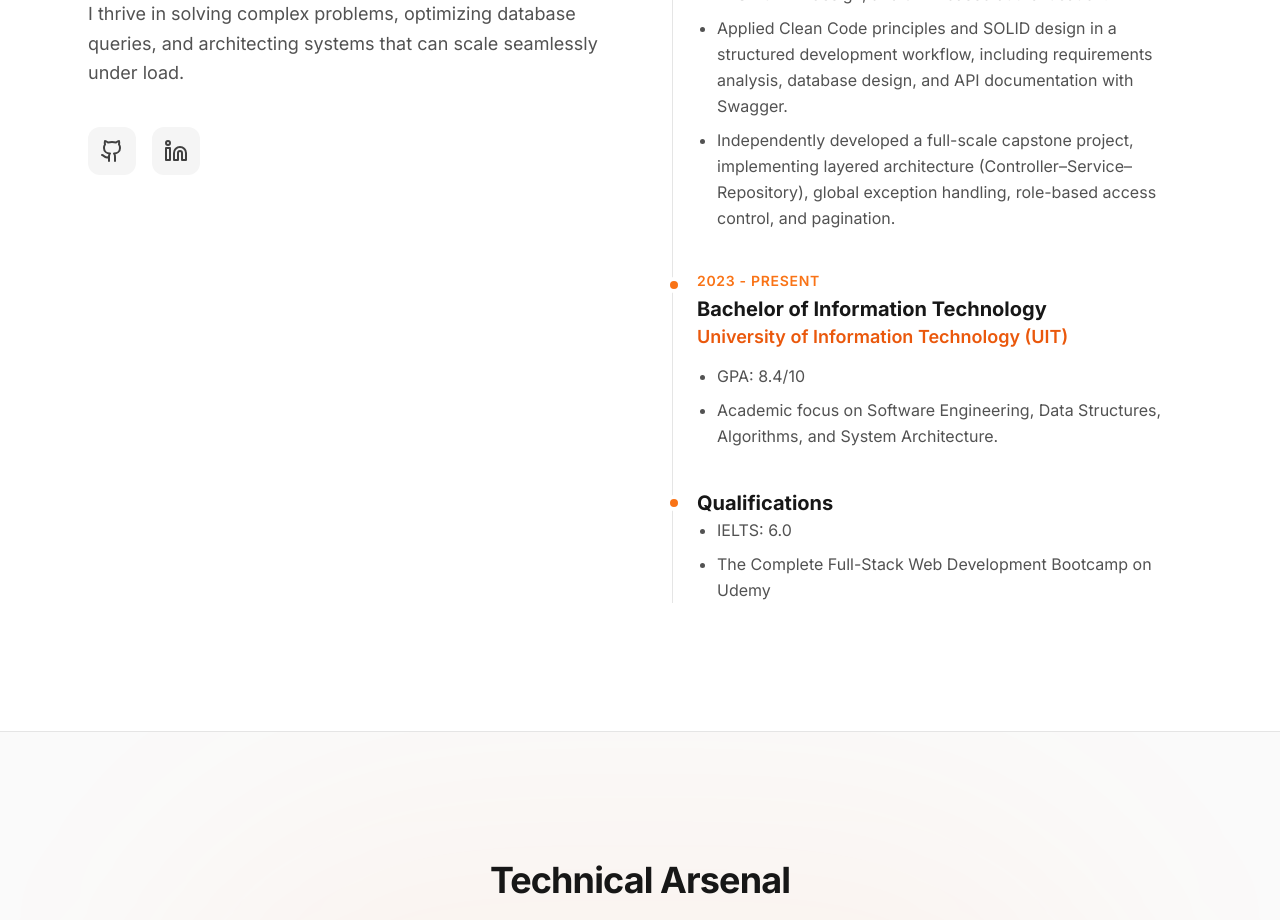
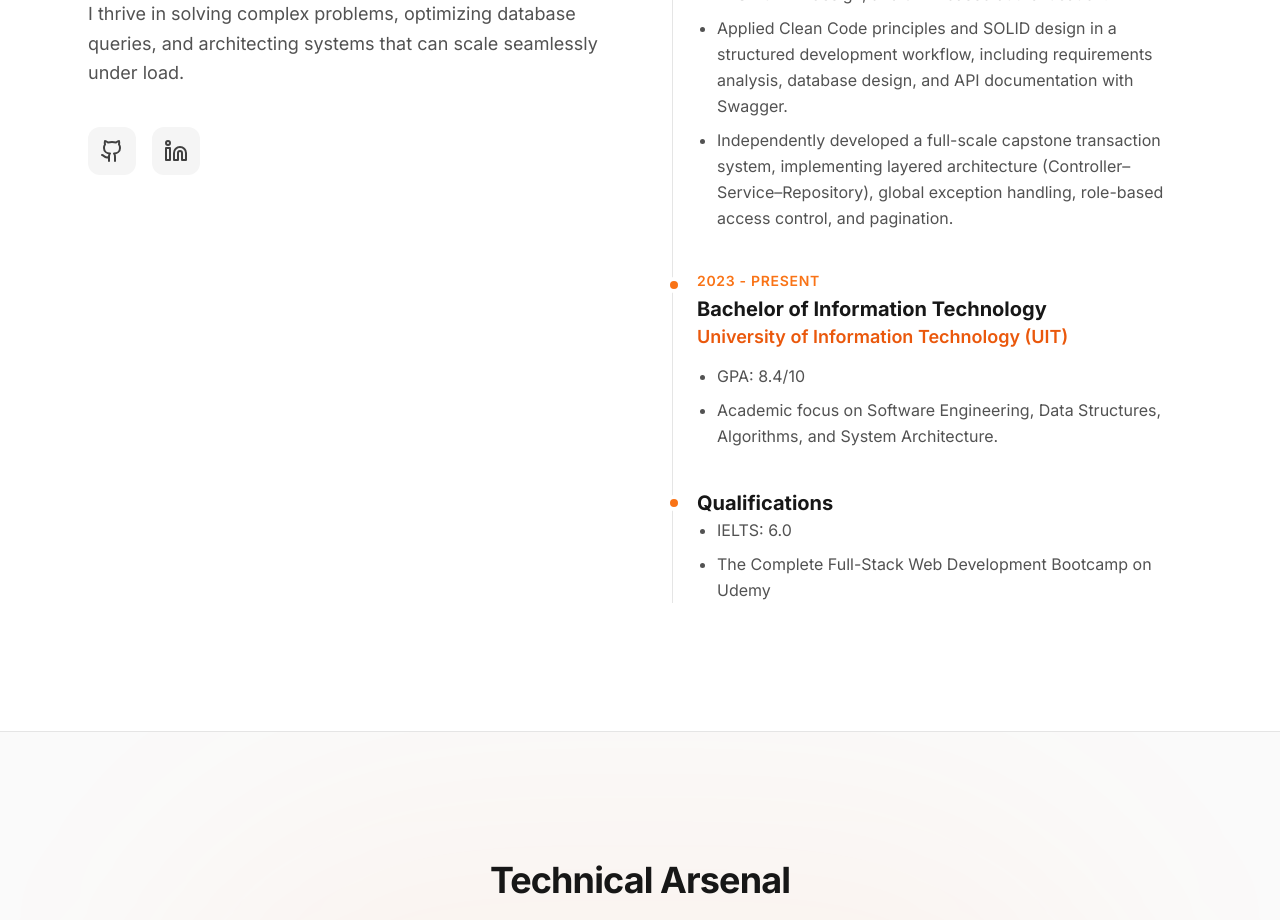
Before and after one commit to ducpham211/Portfolio, a React (Vite) app: page / in a window 1280 px wide. Shown: the part 1160-2080 px from the top of the page. Built offline with nearby package versions, Linux system fonts and the light colour scheme.

Commit message:
fix: fix content of experience

```diff
--- a/src/App.jsx
+++ b/src/App.jsx
@@ -378,7 +378,7 @@ export default function App() {
                   <ul className="list-disc pl-5 text-neutral-600 dark:text-neutral-400 leading-relaxed space-y-2">
                     <li>Completed an intensive backend engineering program covering Spring Boot, Spring Data JPA, Spring Security, RESTful API design, and JWT-based authentication.</li>
                     <li>Applied Clean Code principles and SOLID design in a structured development workflow, including requirements analysis, database design, and API documentation with Swagger.</li>
-                    <li>Independently developed a full-scale capstone project, implementing layered architecture (Controller–Service–Repository), global exception handling, role-based access control, and pagination.</li>
+                    <li>Independently developed a full-scale capstone transaction system, implementing layered architecture (Controller–Service–Repository), global exception handling, role-based access control, and pagination.</li>
                   </ul>
                 </div>
 
```
